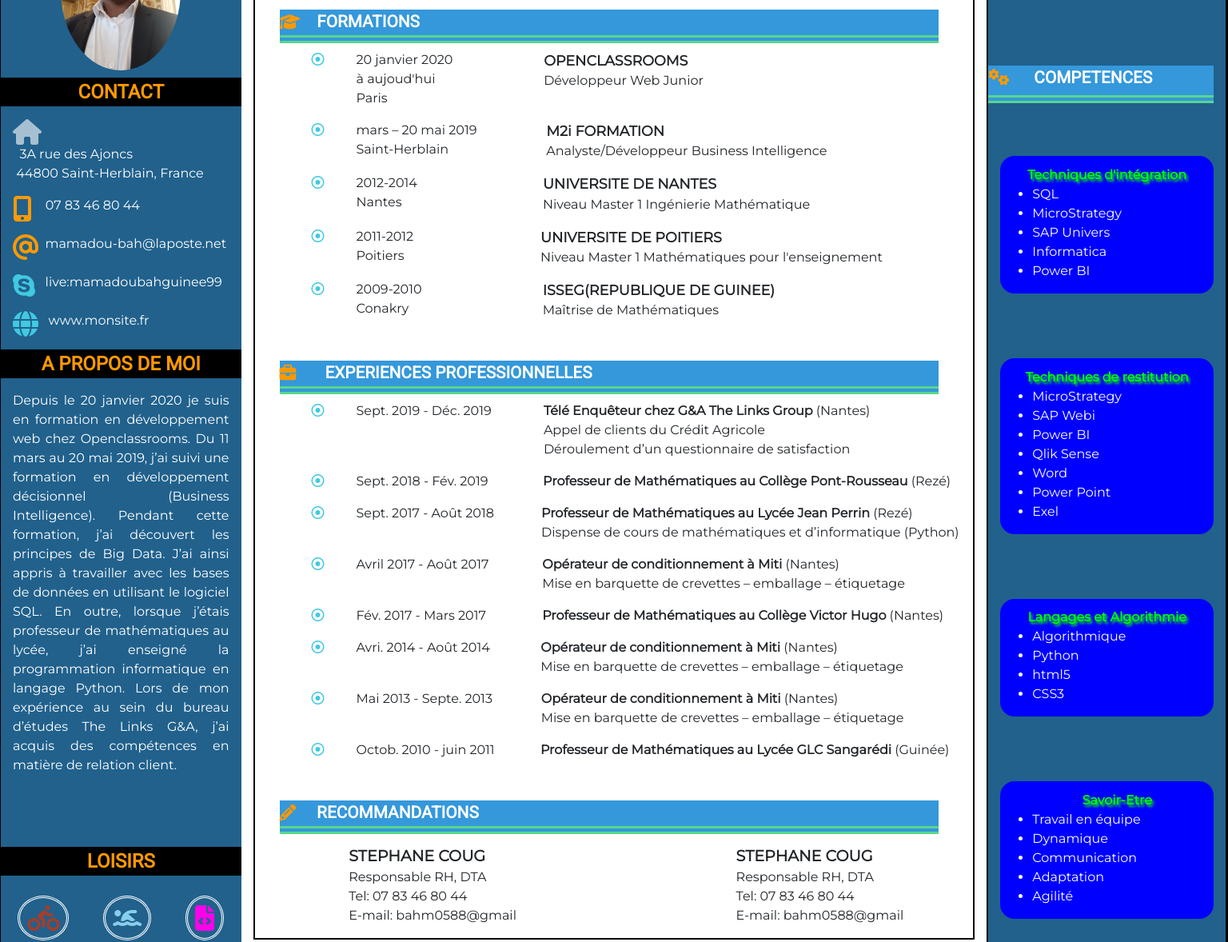
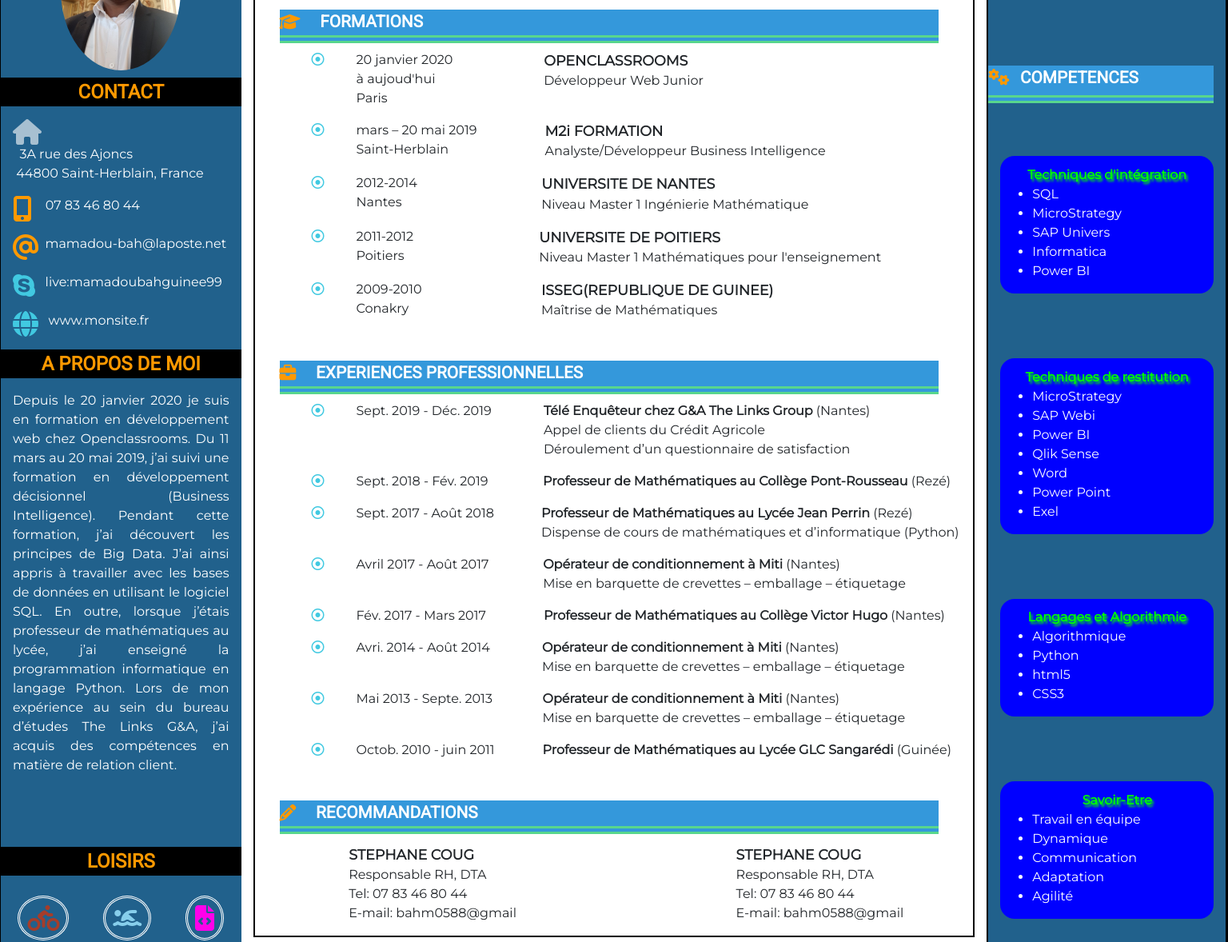
Before and after one commit to bah423/projet2, a plain HTML site: page index.html in a window 1536 px wide. Shown: the part 122-1300 px from the top of the page at 80% size. Drawn offline with nearby package versions, Linux system fonts and the light colour scheme.

Commit message:
Nouvelle mise en forme de la partie recommandation

```diff
--- a/PROJ2.CSS
+++ b/PROJ2.CSS
@@ -25,8 +25,10 @@
         width: 100%;
         height: 100%;
     }
+    .span_espace_icone{margin-left: 3%;}
     .span_form{font-size: 110%;font-weight: bold;}
     .span_experi{font-weight: bold;}
+    .recom{ font-size: 110%; font-weight: bold;}
     #compet2{
         width: 100%;
         height: 100%;
@@ -63,8 +65,10 @@
         width: 100%;
         height: 100%;
     }
+    .span_espace_icone{margin-left: 3%;}
     .span_form{font-size: 110%;font-weight: bold;}
     .span_experi{font-weight: bold;}
+    .recom{ font-size: 110%; font-weight: bold;}
     #compet2{
         width: 100%;
         height: 100%;
@@ -126,18 +130,21 @@
         .forma1{
             font-family: 'Montserrat', Impact, sans-serif;
             font-size: 90%;
+
         }
         .nom_prenom1{
             margin-left: 5%;
             font-family: 'Roboto', Impact, sans-serif;
         }
         #aligne1{flex-wrap: wrap;margin-left: 13%;}
-     #aligne2 { flex-wrap: wrap; margin-left: 9.5%;}
-      .aligne3{flex-wrap: wrap;margin-left: 18.5%;}
-     .aligne4{flex-wrap: wrap; margin-left: 18.7%;}
-     .aligne5{flex-wrap: wrap; margin-left: 17.8%;}
+        #aligne2 { flex-wrap: wrap; margin-left: 13%;}
+        .aligne3{flex-wrap: wrap;margin-left: 18.5%;}
+        .aligne4{flex-wrap: wrap; margin-left: 18.7%;}
+        .aligne5{flex-wrap: wrap; margin-left: 17.8%;}
+        .span_espace_icone{margin-left: 3%;}
         .span_form{font-size: 110%;font-weight: bold;}
         .span_experi{font-weight: bold;}
+        .recom{ font-size: 110%; font-weight: bold;}
         #compet2{
             width: 100%;
             height: 100%;
@@ -199,6 +206,7 @@
        .aligne3{flex-wrap: wrap; margin-left: 15.5%; }
        .aligne4{flex-wrap: wrap;margin-left: 15.7%; }
        .aligne5{flex-wrap: wrap; margin-left: 14.8%;}
+       .span_espace_icone{margin-left: 3%;}
         .span_form{font-size: 110%;font-weight: bold;}
 .align_ex1{ margin-left: 5.7%;}
 .align_ex2{ margin-left: 6.1%;}
@@ -209,6 +217,7 @@
 .align_ex7{ margin-left: 5.4%;}
 .align_ex8{ margin-left: 5.0%;}
         .span_experi{font-weight: bold;}
+        .recom{ font-size: 110%; font-weight: bold;}
         #compet2{
             width: 100%;
             height: 100%;
@@ -267,6 +276,7 @@
         width: 62%;
         height: 100%;
     }
+    .span_espace_icone{margin-left: 3%;}
     .nom_forma_exp_reco{
         margin-top: 3%;
         flex-wrap: wrap;
@@ -301,6 +311,7 @@
  .aligne5{flex-wrap: wrap; margin-left: 12.8%;}*/
     #experience{ max-height: 38%;}
     .span_experi{font-weight: bold;}
+    .recom{ font-size: 110%; font-weight: bold;}
     #compet2{
         width: auto;
         height: 100%;
@@ -388,11 +399,11 @@
         font-size: 100%;
     }
   #aligne1{flex-wrap: wrap;margin-left: 8.5%;}
-  #aligne2{flex-wrap: wrap; margin-left: 5.4%; }
- .aligne3{flex-wrap: wrap;margin-left: 13.5%;}
- .aligne4{flex-wrap: wrap; margin-left: 13.7%;}
- .aligne5{flex-wrap: wrap; margin-left: 12.8%;}
-
+  #aligne2{flex-wrap: wrap; margin-left: 5.2%; }
+ .aligne3{flex-wrap: wrap;margin-left: 13.3%;}
+ .aligne4{flex-wrap: wrap; margin-left: 13.5%;}
+ .aligne5{flex-wrap: wrap; margin-left: 12.6%;}
+  .span_espace_icone{margin-left: 3%;}
  .span_form{font-size: 110%;font-weight: bold;}
     #experience{
         font-family: 'Montserrat', Impact, sans-serif;
@@ -401,12 +412,13 @@
 .align_ex1{ margin-left: 2.9%;}
 .align_ex2{ margin-left: 3.3%;}
 .align_ex3{ margin-left: 2.2%;}
-.align_ex4{ margin-left: 3.1%;}
-.align_ex5{ margin-left: 3.5%;}
-.align_ex6{ margin-left: 2.7%;}
-.align_ex7{ margin-left: 2.4%;}
-.align_ex8{ margin-left: 2.0%;}
+.align_ex4{ margin-left: 3.2%;}
+.align_ex5{ margin-left: 3.7%;}
+.align_ex6{ margin-left: 2.9%;}
+.align_ex7{ margin-left: 2.6%;}
+.align_ex8{ margin-left: 2.3%;}
     .span_experi{font-weight: bold;}
+    .recom{ font-size: 110%; font-weight: bold;}
     #compet2{
         width: 20%;
         height: 100%;
@@ -476,6 +488,7 @@
      margin-left: 0%;
      color: white;
      height: 100%;
+     justify-content: flex-start;
           }
 
  img{
--- a/index.html
+++ b/index.html
@@ -78,7 +78,7 @@
         </div>
 		<!--Formation-->
 		<p class="nom_forma_exp_reco">
-		 <i class="fas fa-graduation-cap" style="color: rgb(255, 153, 0);"></i>&nbsp; &nbsp;&nbsp;FORMATIONS
+		 <i class="fas fa-graduation-cap" style="color: rgb(255, 153, 0);"></i><span class="span_espace_icone">FORMATIONS</span>
 	    </p>
         <div id="formation">
 			<div class="forma1"><ul><i class="far fa-dot-circle " style="color: rgb(65, 201, 225);"></i></ul><ul> 20 janvier 2020</br> à aujoud'hui</br>Paris</ul><ul id="aligne1"> <span class="span_form">OPENCLASSROOMS</span></br>
@@ -98,7 +98,7 @@
 			 </div>
         </div>
 		<!--Expérience professionnelle-->
-		<p class="nom_forma_exp_reco"> <i class="fas fa-briefcase" style="color: rgb(255, 153, 0);"></i>&nbsp; &nbsp;&nbsp; &nbsp; EXPERIENCES PROFESSIONNELLES</p>
+		<p class="nom_forma_exp_reco"> <i class="fas fa-briefcase" style="color: rgb(255, 153, 0);"></i> <span class="span_espace_icone">EXPERIENCES PROFESSIONNELLES</span></p>
         <div id="experience">
 
 				 <div id="periode1"><ul><i class="far fa-dot-circle " style="color: rgb(65, 201, 225);"></i></ul><ul> Sept. 2019 - Déc. 2019</ul><ul class="align_ex1"><span class="span_experi">Télé Enquêteur chez G&A The Links Group</span> (Nantes)</br>
@@ -125,13 +125,13 @@
         </div>
         <!--Recommandations-->
        <!-- <div id="recom">-->
-		<p class="nom_forma_exp_reco"><i class="fas fa-pencil-alt" style="color: rgb(255, 153, 0);"></i> &nbsp;&nbsp; &nbsp; RECOMMANDATIONS</p>
+		<p class="nom_forma_exp_reco"><i class="fas fa-pencil-alt" style="color: rgb(255, 153, 0);"></i> <span class="span_espace_icone">RECOMMANDATIONS</span></p>
         <div id="reco">
 			    <p class="reco1">
-				<span style="font-size: 120%;font-weight: bold;"> STEPHANE COUG</span> </br> Responsable RH, DTA</br> Tel: 07 83 46 80 44 </br> E-mail: bahm0588@gmail
+				<span class="recom"> STEPHANE COUG</span> </br> Responsable RH, DTA</br> Tel: 07 83 46 80 44 </br> E-mail: bahm0588@gmail
 				</p>
 				<p class="reco1">
-				<span style="font-size: 120%;font-weight: bold;">STEPHANE COUG</span> </br> Responsable RH, DTA</br> Tel: 07 83 46 80 44 </br> E-mail: bahm0588@gmail
+				<span class="recom">STEPHANE COUG</span> </br> Responsable RH, DTA</br> Tel: 07 83 46 80 44 </br> E-mail: bahm0588@gmail
 				</p>
 
         </div>
@@ -146,7 +146,7 @@
 					<!--<p id="nomprenon21"></p>-->
 			</div>
 		    <div id="compet">
-				<div class="nom_prenom2"> <i class="fas fa-cogs" style="color:rgb(255, 153, 0);"></i> &nbsp; &nbsp;&nbsp; COMPETENCES
+				<div class="nom_prenom2"> <i class="fas fa-cogs" style="color:rgb(255, 153, 0);"></i>  <span class="span_espace_icone">COMPETENCES</span>
 				</div>
 
 				<div class="tech_int_restu_lang">
```
